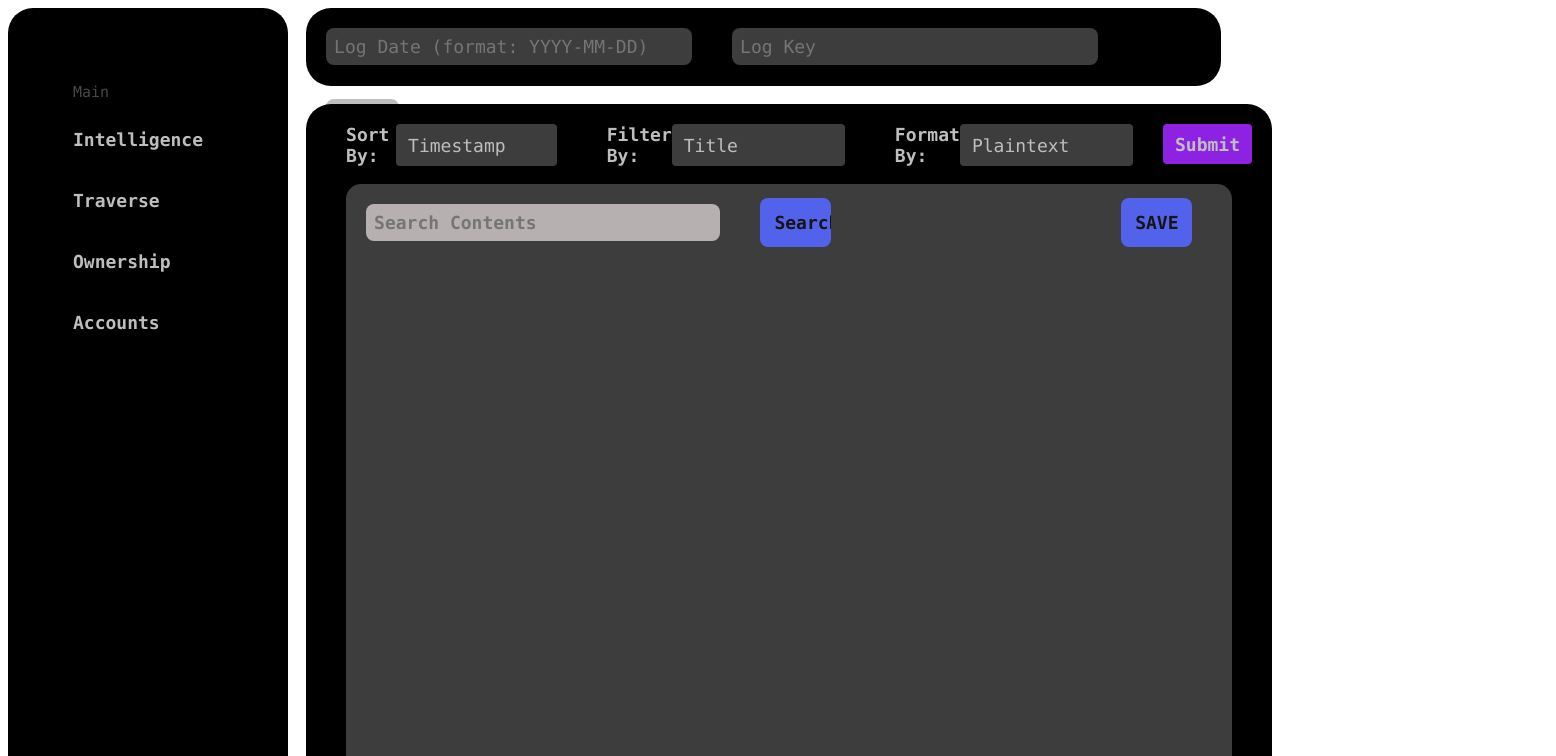
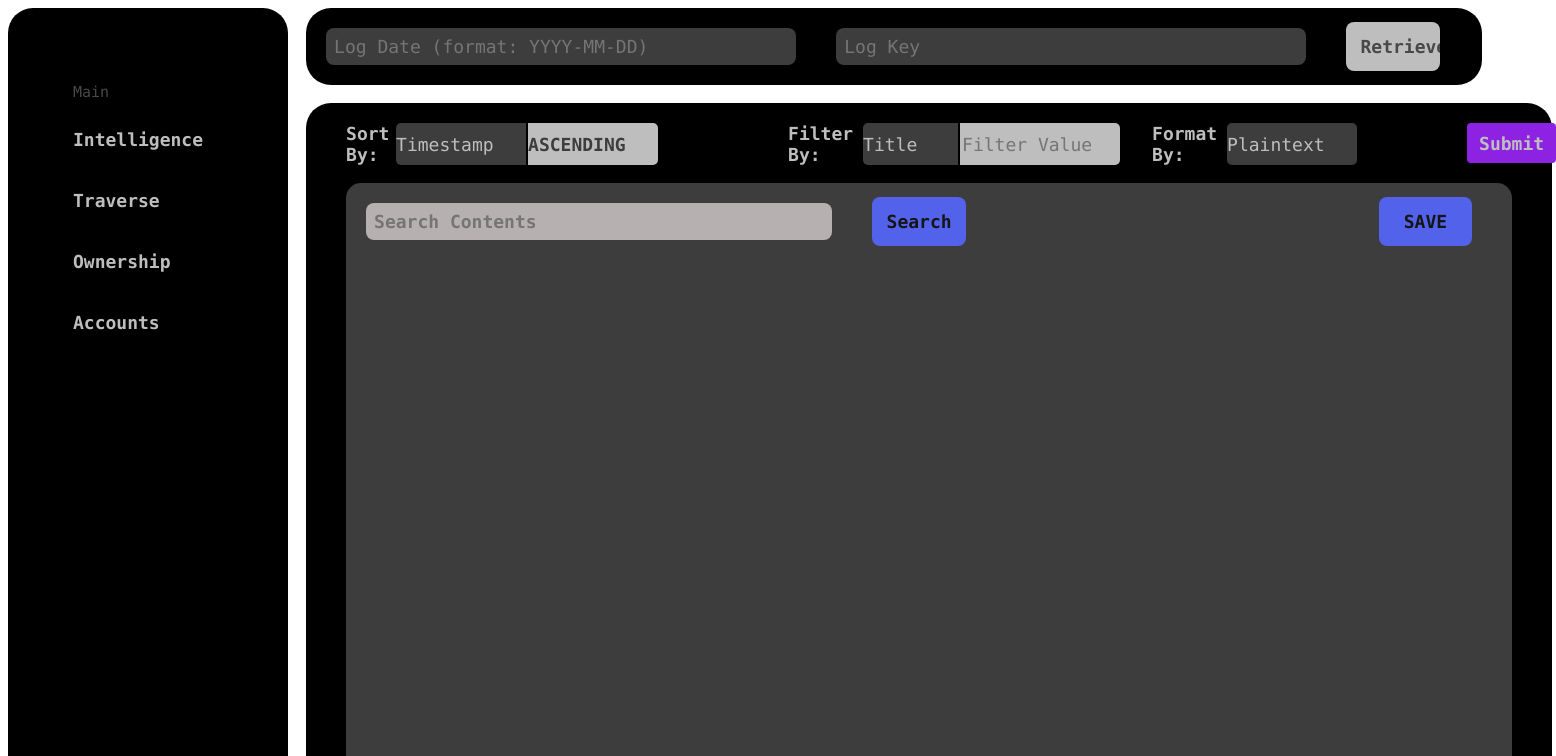
Before and after one commit to ellyrichardson/katniane-ui, an Angular app: page / in a window 1280 px wide. Shown: the top 756 px of the page, 1556 px wide, since content can reach past the window. Built offline with nearby package versions, Linux system fonts and the light colour scheme.

Commit message:
added code to have values for filtering and order for sorting

```diff
--- a/src/app/traverse/traverse.component.css
+++ b/src/app/traverse/traverse.component.css
@@ -176,12 +176,95 @@ body {
 }
 
 .filter-form-group-container select {
-    color: #BEBEBE;
-    background-color: #3D3D3D;
     font-size: 18px;
     font-family: "Lucida Console", "Courier New", monospace;
     border-style: none;
     margin-right: 50px;
+}
+
+#sort-by-label {
+    width: 40px;
+}
+
+#filter-by-label {
+    width: 65px;
+}
+
+#format-by-label {
+    width: 65px;
+}
+
+.split-dropdown-left-part {
+    /* remove drop-down arrow for Firefox */
+    -moz-appearance: none;
+    /* remove drop-down arrow  for Chrome */
+    -webkit-appearance: none;
+    color: #BEBEBE;
+    background-color: #3D3D3D;
+    border-style: none;
+    padding-top: 10px;
+    padding-bottom: 10px;
+    margin-left: 10px;
+    width: 130px;
+    border-radius: 5px 0 0 5px !important;
+}
+
+.split-dropdown-right-part {
+    /* remove drop-down arrow for Firefox */
+    -moz-appearance: none;
+    /* remove drop-down arrow  for Chrome */
+    -webkit-appearance: none;
+    color: #3D3D3D;
+    background-color: #BEBEBE;
+    font-weight: 700;
+    border-style: none;
+    padding-top: 10px;
+    padding-bottom: 10px;
+    margin:0 -48px;
+    width: 130px;
+    border-radius: 0 5px 5px 0 !important;
+}
+
+.split-filter-dropdown-left-part {
+    /* remove drop-down arrow for Firefox */
+    -moz-appearance: none;
+    /* remove drop-down arrow  for Chrome */
+    -webkit-appearance: none;
+    color: #BEBEBE;
+    background-color: #3D3D3D;
+    padding-top: 10px;
+    padding-bottom: 10px;
+    margin-left: 10px;
+    width: 95px;
+    border-radius: 5px 0 0 5px !important;
+}
+
+.split-filter-dropdown-right-part {
+    color: #3D3D3D;
+    background-color: #BEBEBE;
+    font-size: 18px;
+    font-family: "Lucida Console", "Courier New", monospace;
+    border-style: none;
+    margin-right: 50px;
+    padding-top: 10px;
+    padding-bottom: 10px;
+    margin:0 -48px;
+    width: 160px;
+    border-radius: 0 5px 5px 0 !important;
+}
+
+.format-dropdown {
+    /* remove drop-down arrow for Firefox */
+    -moz-appearance: none;
+    /* remove drop-down arrow  for Chrome */
+    -webkit-appearance: none;
+    color: #BEBEBE;
+    background-color: #3D3D3D;
+    padding-top: 10px;
+    padding-bottom: 10px;
+    margin-left: 10px;
+    width: 130px;
+    border-radius: 5px !important;
 }
 
 .traverse-cell-container {
@@ -238,7 +321,6 @@ body {
 .retrieved-logs-entry-data-container {
     display: flex;
     flex-direction: row;
-    flex-basis: 100%;
     width: 100%;
 }
 
--- a/src/app/traverse/traverse.component.html
+++ b/src/app/traverse/traverse.component.html
@@ -81,10 +81,14 @@
             <div class="sort-options-container">
               <form [formGroup]="form">
                   <div class="filter-form-group-container">
-                      <label for="sortBy">Sort By:</label>
-                      <select formControlName="sortControl" class="form-control">
+                      <label id="sort-by-label" for="sortBy">Sort By:</label>
+                      <select formControlName="sortControl" class="split-dropdown-left-part">
                           <option disabled>Select Sort Type</option>
                           <option *ngFor="let sortOption of sortOptionList">{{sortOption}}</option>
+                      </select>
+                      <select formControlName="sortControl" class="split-dropdown-right-part">
+                        <option disabled>Select Sort Order</option>
+                        <option *ngFor="let sortOrder of sortOrders">{{sortOrder}}</option>
                       </select>
                       <!---
                       <div *ngIf="f.website.touched && f.website.invalid" class="alert alert-danger">
@@ -98,19 +102,24 @@
             <div class="filter-options-container">
               <form [formGroup]="form">
                   <div class="filter-form-group-container">
-                      <label for="filterBy">Filter By:</label>
-                      <select formControlName="filterControl" class="form-control">
+                      <label id="filter-by-label" for="filterBy">Filter By:</label>
+                      <select formControlName="filterControl" class="split-filter-dropdown-left-part">
                           <option disabled>Select Filter Type</option>
                           <option *ngFor="let filterOption of filterOptionList">{{filterOption}}</option>
                       </select>
+                      <input type="text"
+                        id="filter-by-value"
+                        class="split-filter-dropdown-right-part"
+                        name="filter-value"
+                        placeholder="Filter Value">
                   </div>
               </form>
             </div>
             <div class="format-options-container">
               <form [formGroup]="form">
                   <div class="filter-form-group-container">
-                      <label for="formatBy">Format By:</label>
-                      <select formControlName="formatControl" class="form-control">
+                      <label id="format-by-label" for="formatBy">Format By:</label>
+                      <select formControlName="formatControl" class="format-dropdown">
                           <option disabled>Select Format Type</option>
                           <option *ngFor="let formatOption of formatOptionList">{{formatOption}}</option>
                       </select>
--- a/src/app/traverse/traverse.component.ts
+++ b/src/app/traverse/traverse.component.ts
@@ -57,6 +57,7 @@ export class TraverseComponent implements OnInit {
 
   // Dropdown code
   sortOptionList: any = ['Timestamp', 'Title', 'Reporter']
+  sortOrders: any =['ASCENDING', 'DESCENDING']
 
   // Dropdown code
   filterOptionList: any = ['Title', 'Reporter']
```
